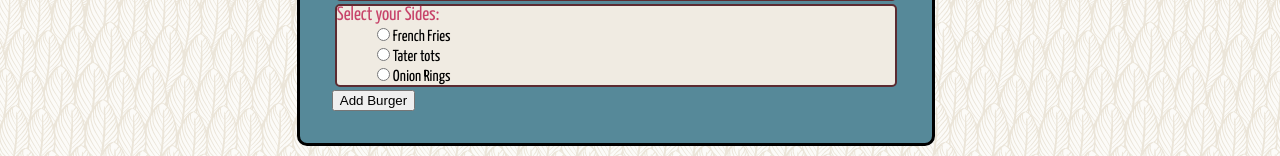
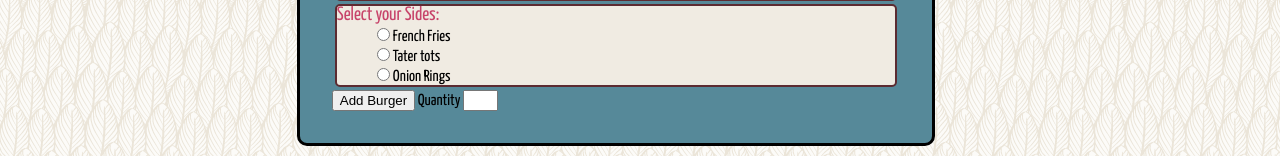
Before and after one commit to bcarson19/Burger-Bar, a PHP site: page /index.html in a window 1280 px wide. Shown: the part 658-814 px from the top of the page. Run offline with PHP 8.4, Linux system fonts and the light colour scheme; some libraries are stand-ins or nearby versions.

Commit message:
Quantity Button for AddBurger + Style

```diff
--- a/index.html
+++ b/index.html
@@ -111,6 +111,8 @@
 			  </div>
 
 			 	<button id="addBurger">Add Burger</button>
+			 	Quantity
+			 	<input type="text" name="Quantity" id="quantity_textField" >
 
 			</form>
 
--- a/style/style.css
+++ b/style/style.css
@@ -173,3 +173,7 @@ font-size:120%;
 	float: left;
 	width: 60%;
 }
+
+#quantity_textField {
+width: 2em;
+}
```
